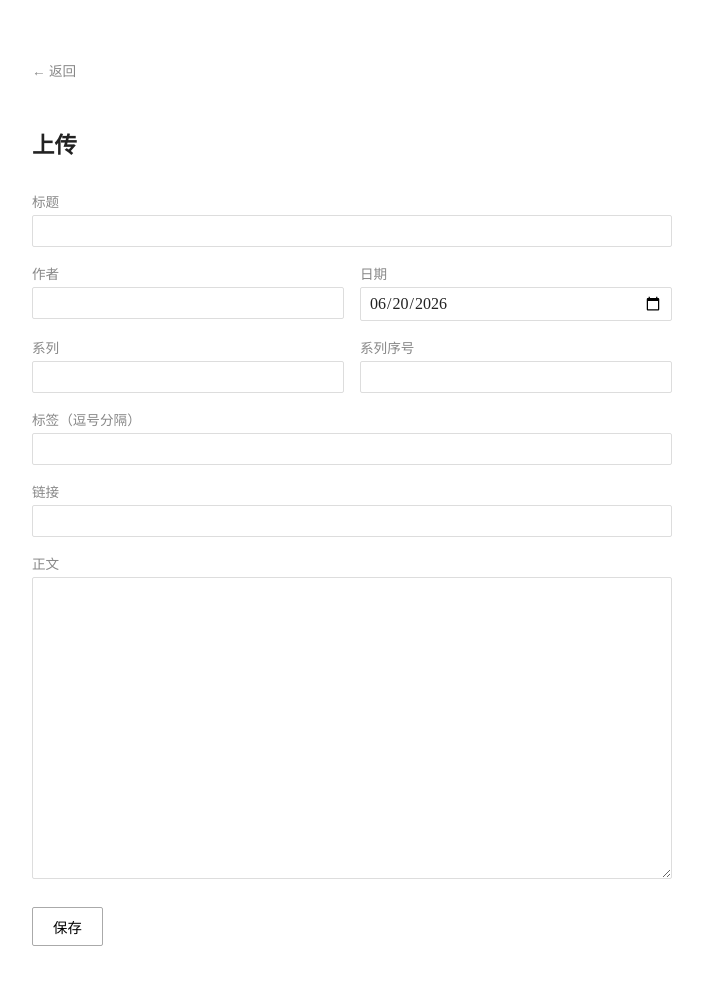
After one commit to zyhector/hlib, a Flask app: page /upload in a window 1280 px wide. The commit adds this page. Shown: the whole page, without its empty margins (288-991 px from the left). Run offline with Flask 3, Linux system fonts and the light colour scheme.

Commit message:
Add upload page for creating novels via web form
Co-Authored-By: Claude Sonnet 4.6 <noreply@anthropic.com>

```diff
--- a/app.py
+++ b/app.py
@@ -2,7 +2,7 @@ import frontmatter
 from dataclasses import dataclass
 from datetime import date
 from pathlib import Path
-from flask import Flask, abort, render_template, request
+from flask import Flask, abort, redirect, render_template, request, url_for
 
 
 @dataclass
@@ -122,5 +122,53 @@ def novel(i: int):
     return render_template("novel.html", novel=n, prev_novel=prev_novel, next_novel=next_novel)
 
 
+@app.route("/upload", methods=["GET", "POST"])
+def upload():
+    today = date.today().isoformat()
+    if request.method == "GET":
+        return render_template("upload.html", form={}, msg=None, today=today)
+
+    form = request.form
+    title = form.get("title", "").strip()
+    author = form.get("author", "").strip()
+    series = form.get("series", "").strip()
+    series_index = form.get("series_index", "").strip()
+    tags_raw = form.get("tags", "").strip()
+    link = form.get("link", "").strip()
+    upload_time = form.get("upload_time", "").strip()
+    content = form.get("content", "").strip()
+
+    tags = [t.strip() for t in tags_raw.split(",") if t.strip()] if tags_raw else []
+
+    lines = ["---"]
+    if title:
+        lines.append(f"title: {title}")
+    if author:
+        lines.append(f"author: {author}")
+    if series:
+        lines.append(f"series: {series}")
+    if series_index:
+        lines.append(f"series_index: {series_index}")
+    if tags:
+        lines.append(f"tags: {tags}")
+    if link:
+        lines.append(f"link: {link}")
+    if upload_time:
+        lines.append(f"upload_time: {upload_time}")
+    lines.append("---")
+    lines.append("")
+    lines.append(content)
+
+    filename = (title or upload_time or "untitled") + ".txt"
+    folder = Path("data") / series if series else Path("data")
+    folder.mkdir(parents=True, exist_ok=True)
+    (folder / filename).write_text("\n".join(lines), encoding="utf-8")
+
+    global novels
+    novels = sorted(load_all(Path("data")), key=lambda n: n.upload_time or date.min, reverse=True)
+
+    return redirect(url_for("index"))
+
+
 if __name__ == "__main__":
     app.run(debug=True)
--- a/templates/list.html
+++ b/templates/list.html
@@ -21,7 +21,7 @@
 </style>
 </head>
 <body>
-<div class="nav"><h1>书库</h1><a href="/authors">作者</a><a href="/series">系列</a><a href="/tags">标签</a></div>
+<div class="nav"><h1>书库</h1><a href="/authors">作者</a><a href="/series">系列</a><a href="/tags">标签</a><a href="/upload">上传</a></div>
 {% if filter_desc %}
 <div class="filter-label">{{ filter_desc }} · <a href="/">全部</a></div>
 {% endif %}
--- /dev/null
+++ b/templates/upload.html
@@ -0,0 +1,68 @@
+<!doctype html>
+<html lang="zh">
+<head>
+<meta charset="utf-8">
+<meta name="viewport" content="width=device-width, initial-scale=1">
+<title>上传</title>
+<style>
+  body { max-width: 640px; margin: 60px auto; font-family: serif; color: #222; padding: 0 16px; }
+  h1 { font-size: 1.4rem; margin-bottom: 32px; }
+  .field { margin-bottom: 16px; }
+  label { display: block; font-size: 0.85rem; color: #888; margin-bottom: 4px; }
+  input, textarea { width: 100%; box-sizing: border-box; font-family: inherit; font-size: 1rem; border: 1px solid #ddd; padding: 6px 8px; border-radius: 2px; color: #222; }
+  input:focus, textarea:focus { outline: none; border-color: #aaa; }
+  textarea { resize: vertical; }
+  .row { display: flex; gap: 16px; }
+  .row .field { flex: 1; }
+  button { margin-top: 8px; font-family: inherit; font-size: 0.9rem; padding: 8px 20px; border: 1px solid #aaa; background: none; cursor: pointer; border-radius: 2px; }
+  button:hover { background: #f5f5f5; }
+  .msg { font-size: 0.85rem; color: #888; margin-top: 16px; }
+  .back { font-size: 0.85rem; color: #888; text-decoration: none; display: inline-block; margin-bottom: 32px; }
+  .back:hover { color: #333; }
+</style>
+</head>
+<body>
+<a class="back" href="/">← 返回</a>
+<h1>上传</h1>
+{% if msg %}<div class="msg">{{ msg }}</div>{% endif %}
+<form method="post">
+  <div class="field">
+    <label>标题</label>
+    <input name="title" value="{{ form.title or '' }}">
+  </div>
+  <div class="row">
+    <div class="field">
+      <label>作者</label>
+      <input name="author" value="{{ form.author or '' }}">
+    </div>
+    <div class="field">
+      <label>日期</label>
+      <input name="upload_time" type="date" value="{{ form.upload_time or today }}">
+    </div>
+  </div>
+  <div class="row">
+    <div class="field">
+      <label>系列</label>
+      <input name="series" value="{{ form.series or '' }}">
+    </div>
+    <div class="field">
+      <label>系列序号</label>
+      <input name="series_index" type="number" value="{{ form.series_index or '' }}">
+    </div>
+  </div>
+  <div class="field">
+    <label>标签（逗号分隔）</label>
+    <input name="tags" value="{{ form.tags or '' }}">
+  </div>
+  <div class="field">
+    <label>链接</label>
+    <input name="link" type="url" value="{{ form.link or '' }}">
+  </div>
+  <div class="field">
+    <label>正文</label>
+    <textarea name="content" rows="16">{{ form.content or '' }}</textarea>
+  </div>
+  <button type="submit">保存</button>
+</form>
+</body>
+</html>
```
